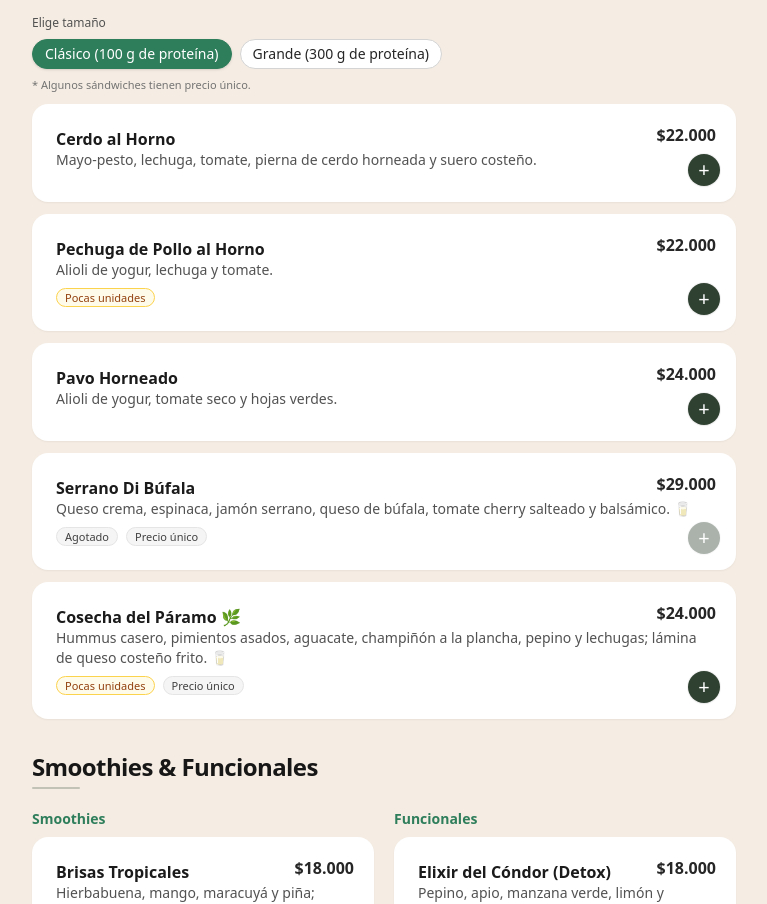
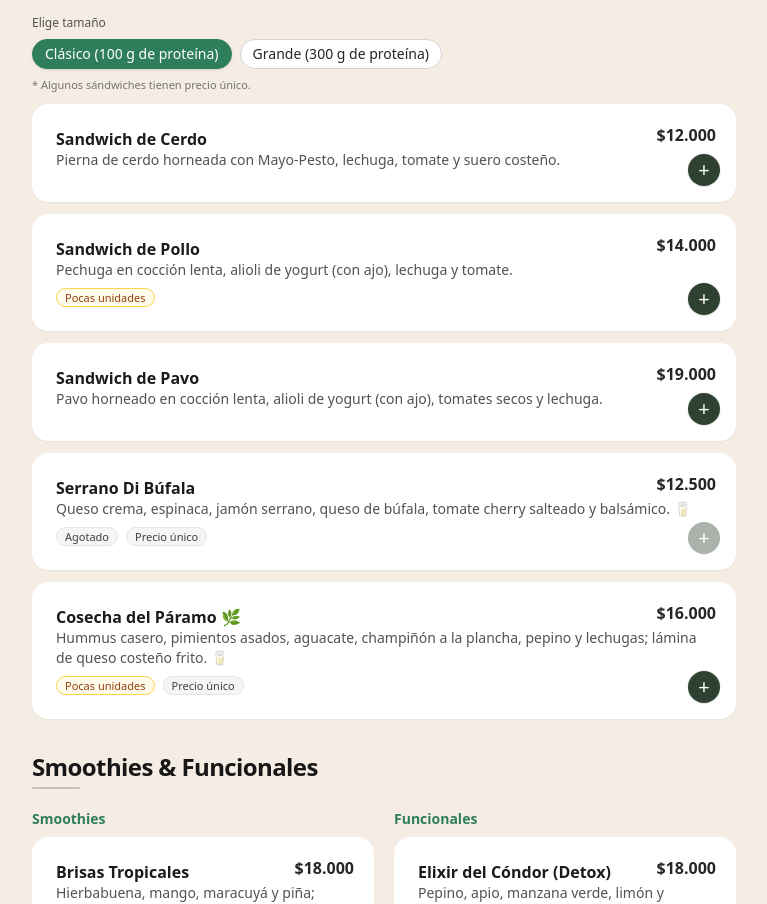
Before and after one commit to codesebastianvega/alto-andino-qrmenu, a React (Vite) app: page / in a window 1280 px wide. Shown: the part 2540-3444 px from the top of the page, without its empty margins (256-1023 px from the left). Built offline with nearby package versions, Linux system fonts and the light colour scheme; no server answers.

Commit message:
Update Sandwiches.jsx

```diff
--- a/src/components/Sandwiches.jsx
+++ b/src/components/Sandwiches.jsx
@@ -17,29 +17,29 @@ export default function Sandwiches() {
   // Precios por sándwich (unico = precio único)
   // ← editar nombres y precios aquí
   const priceByItem = {
-    cerdo: { clasico: 22000, grande: 35000 },
-    pollo: { clasico: 22000, grande: 35000 },
-    pavo: { clasico: 24000, grande: 39000 },
-    serrano: { unico: 29000 },
-    cosecha: { unico: 24000 },
+    cerdo: { clasico: 12000, grande: 32000 },
+    pollo: { clasico: 14000, grande: 35000 },
+    pavo: { clasico: 19000, grande: 39000 },
+    serrano: { unico: 12500 },
+    cosecha: { unico: 16000 },
   };
 
   // ← editar nombres y precios aquí
   const items = [
     {
       key: "cerdo",
-      name: "Cerdo al Horno",
-      desc: "Mayo-pesto, lechuga, tomate, pierna de cerdo horneada y suero costeño.",
+      name: "Sandwich de Cerdo",
+      desc: "Pierna de cerdo horneada con Mayo-Pesto, lechuga, tomate y suero costeño.",
     },
     {
       key: "pollo",
-      name: "Pechuga de Pollo al Horno",
-      desc: "Alioli de yogur, lechuga y tomate.",
+      name: "Sandwich de Pollo",
+      desc: "Pechuga en cocción lenta, alioli de yogurt (con ajo), lechuga y tomate.",
     },
     {
       key: "pavo",
-      name: "Pavo Horneado",
-      desc: "Alioli de yogur, tomate seco y hojas verdes.",
+      name: "Sandwich de Pavo",
+      desc: "Pavo horneado en cocción lenta, alioli de yogurt (con ajo), tomates secos y lechuga.",
     },
     {
       key: "serrano",
```
